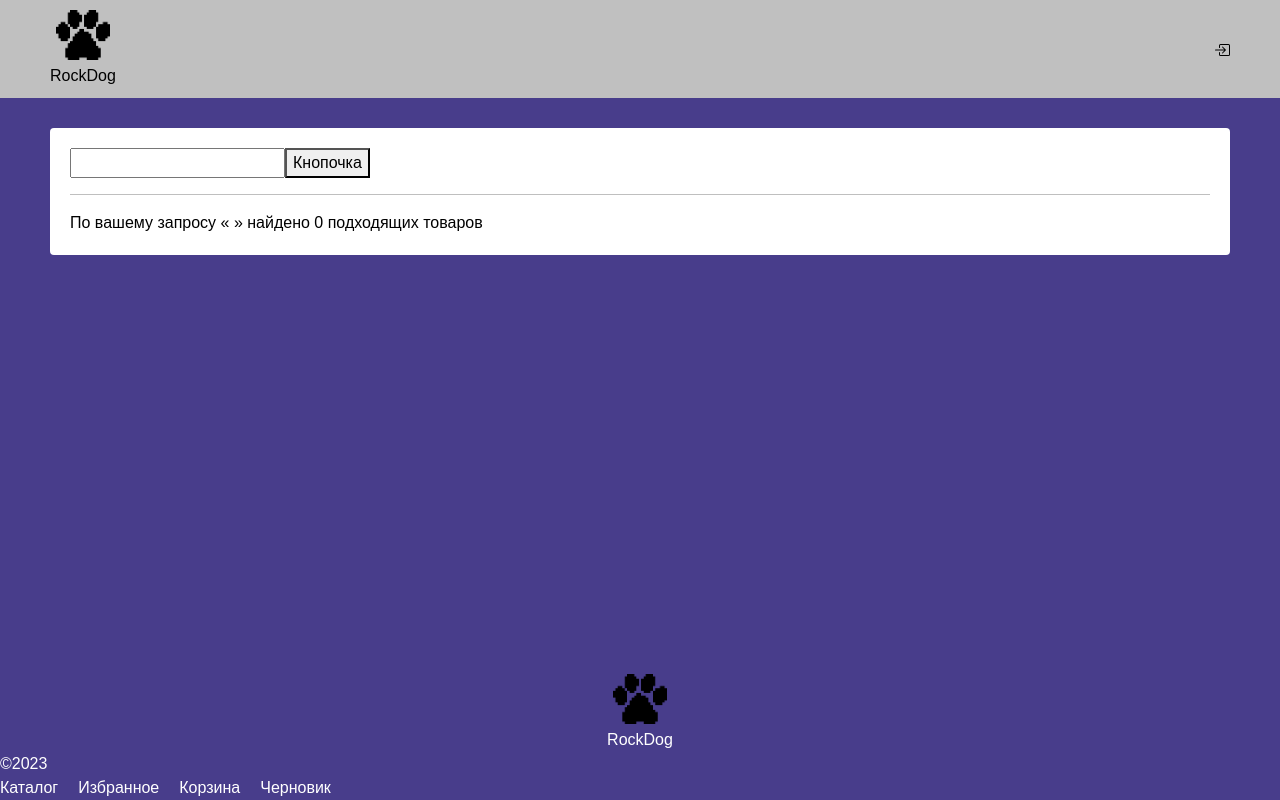
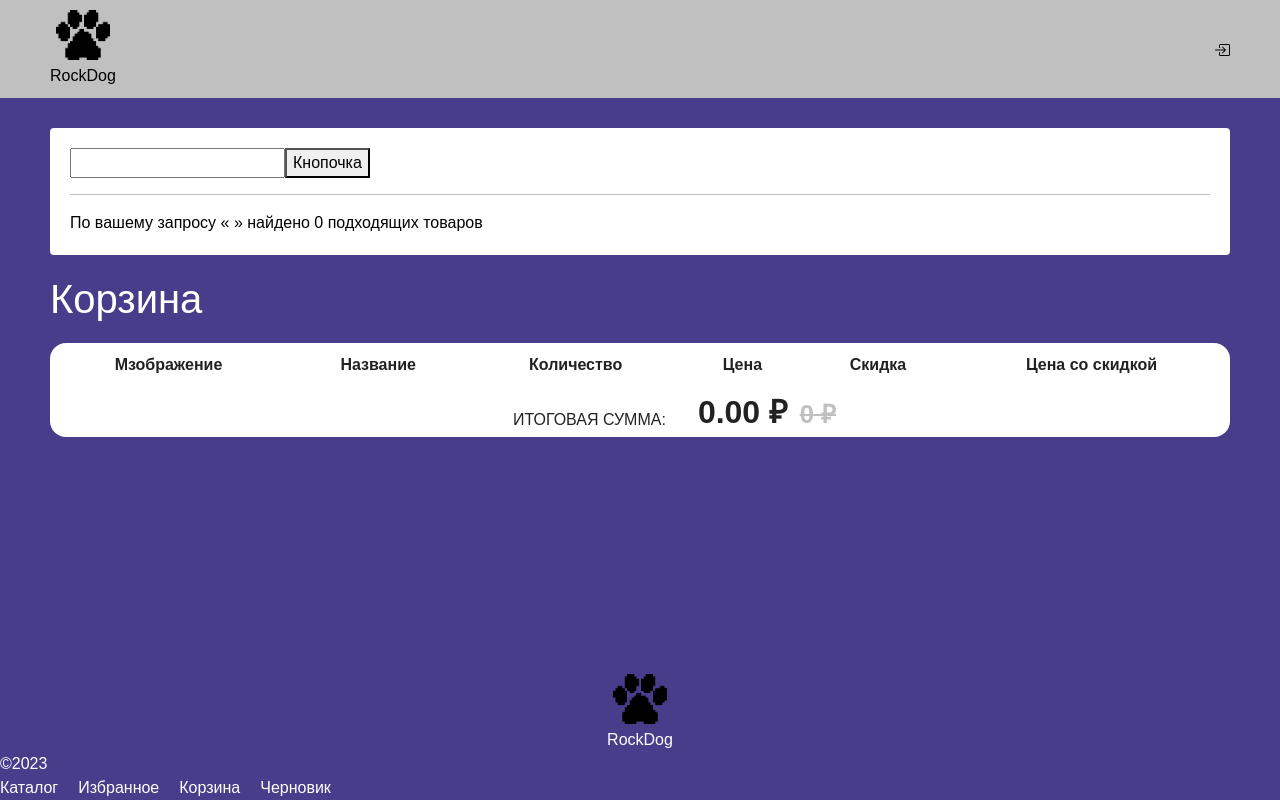
Before and after one commit to nata1901/dogfood, a React (Create React App) app: page /basket in a window 1280 px wide. Built offline with nearby package versions, Linux system fonts and the light colour scheme; no server answers.

Commit message:
Научились работать с корзиной

```diff
--- a/src/App.jsx
+++ b/src/App.jsx
@@ -50,6 +50,7 @@ import Profile from "./pages/Profile";
 import Product from "./pages/Product";
 import Favorites from "./pages/Favorites";
 import Add from "./pages/AddProduct";
+import Basket from "./pages/Basket";
 
 
 // TODO: проработать материал с лекции:
@@ -75,14 +76,24 @@ const [goods, setGoods] = useState(serverGoods);
 const [news, setNews] = useState([]);
 const [api, setApi] = useState(new Api(token));
 
-useEffect(() => {
-    fetch("https://newsapi.org/v2/everything?q=животные&sources=lenta&apiKey=3c35962d0dfc45689ece68af88f0bba7")
-        .then(res => res.json())
-        .then(data => {
-            console.log(data);
-            setNews(data.articles)
-        })
-}, [])
+//basket from LS=)
+let bStore = localStorage.getItem("rockBasket");
+// if (bStore && bStore[0] === "[" && bStore[bStore.length - 1] === "J") {
+    if (bStore) {
+        bStore = JSON.parse(bStore);
+    } else {
+        bStore = [];
+    }
+const [basket, setBasket] = useState(bStore);
+
+// useEffect(() => {
+//     fetch("https://newsapi.org/v2/everything?q=животные&sources=lenta&apiKey=3c35962d0dfc45689ece68af88f0bba7")
+//         .then(res => res.json())
+//         .then(data => {
+//             console.log(data);
+//             setNews(data.articles)
+//         })
+// }, [])
 
     const [modalActive, setModalActive] = useState(false);
 
@@ -90,6 +101,10 @@ useEffect(() => {
     useEffect(() => {
         setApi(new Api(token));
     }, [token])
+
+    useEffect(() => {
+        localStorage.setItem("rockBasket", JSON.stringify(basket));
+    }, [basket])
 
     useEffect(() => {
         if (api.token) {
@@ -149,7 +164,9 @@ useEffect(() => {
             setText,
             userId,
             token,
-            api
+            api,
+            basket,
+            setBasket
         }}>
         <Header
         user={user}
@@ -177,6 +194,7 @@ useEffect(() => {
                              <Profile user={user} setUser={setUser} color="yellow"/>
                         }/>
                         <Route path="/product/:id" element={<Product/>}/>
+                        <Route path="/basket" element={<Basket/>}/>
                     </Routes>
             </main>
             <Footer/>
--- a/src/components/Card/index.jsx
+++ b/src/components/Card/index.jsx
@@ -7,9 +7,24 @@ import Ctx from "../../context";
 
 //{img, name, price} => props (props.img, props.name, props.price)
 const Card = ({img, name, price, _id, discount, tags, likes}) => {
-    const { setServerGoods, userId, api } = useContext(Ctx);
+    const { setServerGoods, userId, api, setBasket, serverGoods, basket } = useContext(Ctx);
     // проверка, есть ли id пользователя в массиве с лайками товара
     const [isLike, setIsLike] = useState(likes.includes(userId));
+    const [inBasket, setInBasket] = useState(basket.filter(el => el.id === _id).length > 0)
+
+    const addToCart  = (e) => {
+        e.preventDefault();
+        e.stopPropagation();
+        setInBasket(true);
+        setBasket(prev => [...prev, {
+            id: _id,
+            cnt: 1,
+            name: name,
+            img: img,
+            price: price,
+            discount: discount
+        }])
+    }
 
     const updLike = (e) => {
         e.stopPropagation();
@@ -50,7 +65,11 @@ return <Link className="card" to={`/product/${_id}`}>
                 : price
             }
         &nbsp;₽</span>
-    <button className="card__btn">В корзину</button>
+        <button
+            className="card__btn"
+            onClick={addToCart}
+            disabled={inBasket}
+        >В корзину</button>
     {/* <span className="card__tags">
     {tags.map(el => <span key={el}>{el}</span>)}
     </span> */}
--- a/src/components/Card/style.css
+++ b/src/components/Card/style.css
@@ -31,6 +31,10 @@
 .card_btn:hover {
     background-color: #777;
 }
+.card__btn:disabled {
+    opacity: .6;
+    cursor: default;
+}
 .card__discount {
     position: absolute;
     top: 10px;
--- a/src/components/General/Header.jsx
+++ b/src/components/General/Header.jsx
@@ -1,17 +1,28 @@
 import Logo from "./Logo";
 import { Link, useNavigate } from "react-router-dom";
 import { Folder2, Star, Cart4, PersonSquare, BoxArrowInRight, PlusSquare } from "react-bootstrap-icons";
-import { useEffect, useState } from "react";
+import { useEffect, useState, useContext } from "react";
+
+import Ctx from "../../context";
 
 
 const Header = ({user, setModalActive, serverGoods}) => {
     const [likeCnt, setLikeCnt] = useState(0);
     const [cartCnt, setCartCnt] = useState(0);
+    const {basket} = useContext(Ctx);
     useEffect(() => {
         // Фильтруем только те товары, у которых в лайках есть id нашего пользователя - id берем из ls,
         // ибо мы про него забыли))
         setLikeCnt(serverGoods.filter(el => el.likes.includes(localStorage.getItem("rockId"))).length)
     }, [serverGoods]);
+
+    useEffect(() => {
+        // let cnt = 0;
+        // for (let i = 0; i < basket.length; i++) {
+        //     cnt += basket[i].cnt
+        // }
+        setCartCnt(basket.reduce((acc, el) => acc + el.cnt, 0))
+    }, [basket])
 
     const navigate = useNavigate()
 
@@ -39,7 +50,7 @@ const Header = ({user, setModalActive, serverGoods}) => {
                 <Star/>
                 <span className="badge-item">{likeCnt}</span>
                 </Link>
-                <Link to="/" title="Корзина"className="badge-el">
+                <Link to="/basket" title="Корзина" className="badge-el">
                 <Cart4/>
                 <span className="badge-item">{cartCnt}</span>
                 </Link>
--- a/src/index.css
+++ b/src/index.css
@@ -38,3 +38,41 @@ main {
 .container.bs {
   display: block;
 }
+table {
+  width: 100%;
+  background-color: white;
+  color: #222;
+  border-radius: 1rem;
+  overflow: hidden;
+}
+td {
+  padding: .6rem 1rem;
+}
+td:first-child {
+  text-align: center;
+}
+thead td {
+  text-align: center;
+  font-weight: bold;
+}
+tbody td {
+  border-bottom: 1px solid silver;
+
+}
+tfoot td {
+  vertical-align: bottom;
+  line-height: 1;
+}
+tfoot td:first-child {
+  text-align: right;
+  text-transform: uppercase;
+}
+tfoot td:last-child {
+  font-size: 2em;
+  font-weight: bold;
+}
+tfoot del {
+  padding-left: 12px;
+  font-size: .8em;
+  color: silver;
+}
--- /dev/null
+++ b/src/pages/Basket.jsx
@@ -0,0 +1,79 @@
+import { useContext } from "react";
+import { Link } from "react-router-dom";
+
+import Ctx from "../context";
+
+const Basket = () => {
+    const {basket, setBasket} = useContext(Ctx);
+    const setPrice = ({price, cnt, discount}) => {
+        return price * cnt * (1 - discount / 100)
+    }
+    const sum = basket.reduce((acc, el) => {
+        return acc + el.cnt * el.price
+    }, 0)
+    const sale = basket.reduce((acc, el) => {
+        return acc + el.cnt * el.price * (1 - el.discount / 100)
+    }, 0)
+    const inc = (id) => {
+        setBasket(prev => prev.map(el => {
+            if (el.id === id) {
+                el.cnt++;
+            }
+            return el;
+        }))
+    }
+    const dec = (id, cnt) => {
+        if (cnt === 1) {
+            setBasket(prev => prev.filter(el => el.id !== id))
+        } else {
+            setBasket(prev => prev.map(el => {
+                if (el.id === id) {
+                    el.cnt--;
+                }
+                return el;
+            }))
+        }
+    }
+    return <>
+        <h1>Корзина</h1>
+        <table>
+            <thead>
+                <tr>
+                    <td>Мзображение</td>
+                    <td>Название</td>
+                    <td>Количество</td>
+                    <td>Цена</td>
+                    <td>Скидка</td>
+                    <td>Цена со скидкой</td>
+                </tr>
+            </thead>
+            <tbody>
+            {basket.map(el => <tr key={el.id}>
+                    <td>
+                        <img src={el.img} alt={el.name} height="50"/>
+                    </td>
+                    <td>
+                        <Link to={`/product/${el.id}`}>{el.name}</Link>
+                    </td>
+                    <td>
+                        <button onClick={() => dec(el.id, el.cnt)}>-</button>
+                        <span style={{padding: "0 10px"}}>{el.cnt}</span>
+                        <button onClick={() => inc(el.id)}>+</button>
+                    </td>
+                    <td>{el.price * el.cnt}&nbsp;₽</td>
+                    <td>{el.discount > 0 && `${el.discount}%`}</td>
+                    <td>{el.discount > 0 && <>{setPrice(el).toFixed(2)}&nbsp;₽</>}</td>
+                </tr>)}
+            </tbody>
+            <tfoot>
+                <tr>
+                    <td colSpan={3}>Итоговая сумма:</td>
+                    {/* Отобразить в корзине общую сумму товаров со скидкой и ту, что должна была быть без скидки */}
+                    <td colSpan={3}>{sale.toFixed(2)} ₽<del>{sum}  ₽</del></td>
+                </tr>
+            </tfoot>
+        </table>
+    </>
+}
+
+export default Basket;
--- a/src/pages/Main.jsx
+++ b/src/pages/Main.jsx
@@ -2,7 +2,7 @@ import News from "../components/News";
 
 const Main = () => {
     return <>
-        <News/>
+        {/* <News/> */}
         <h1>Главная страница</h1>
     </>
 }
```
